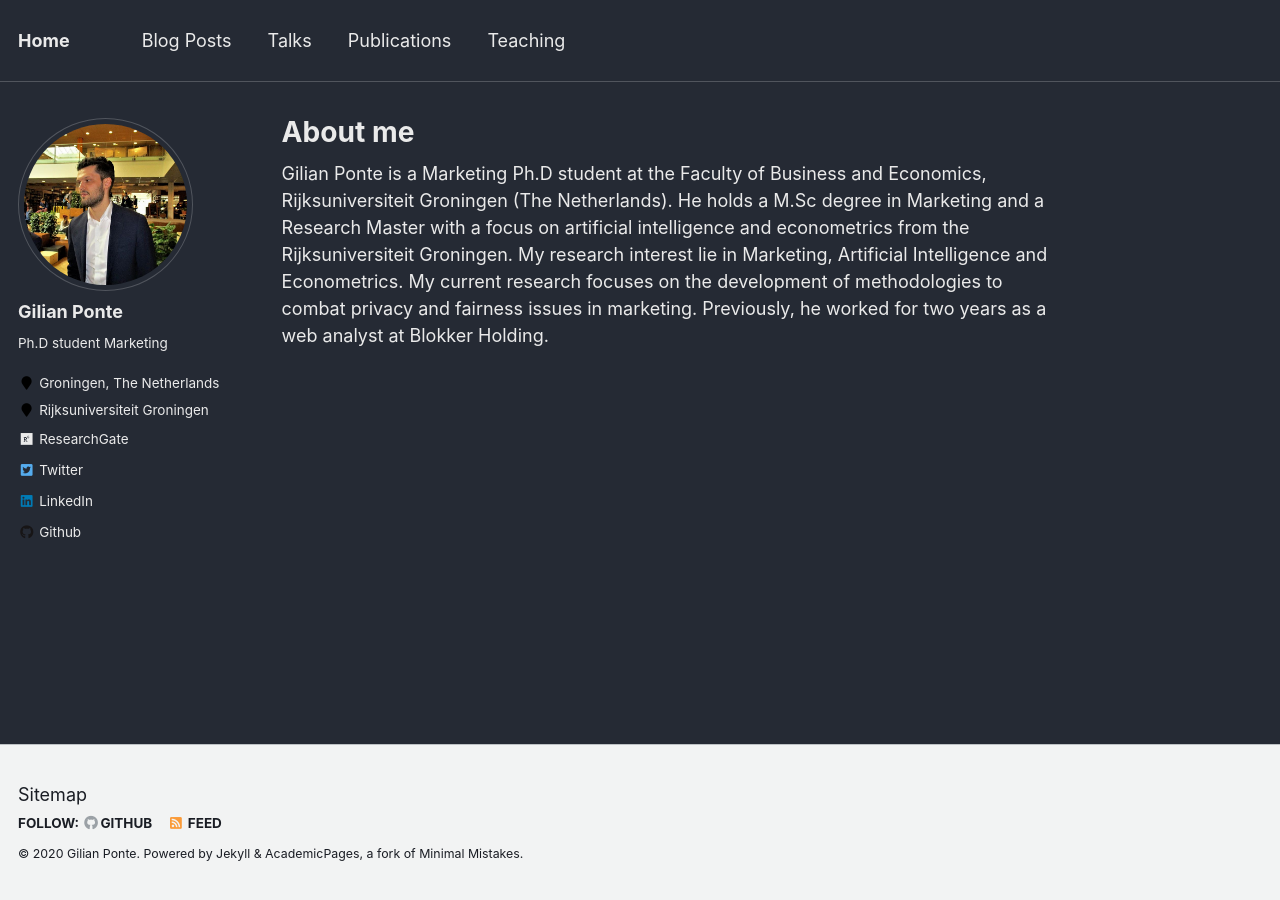
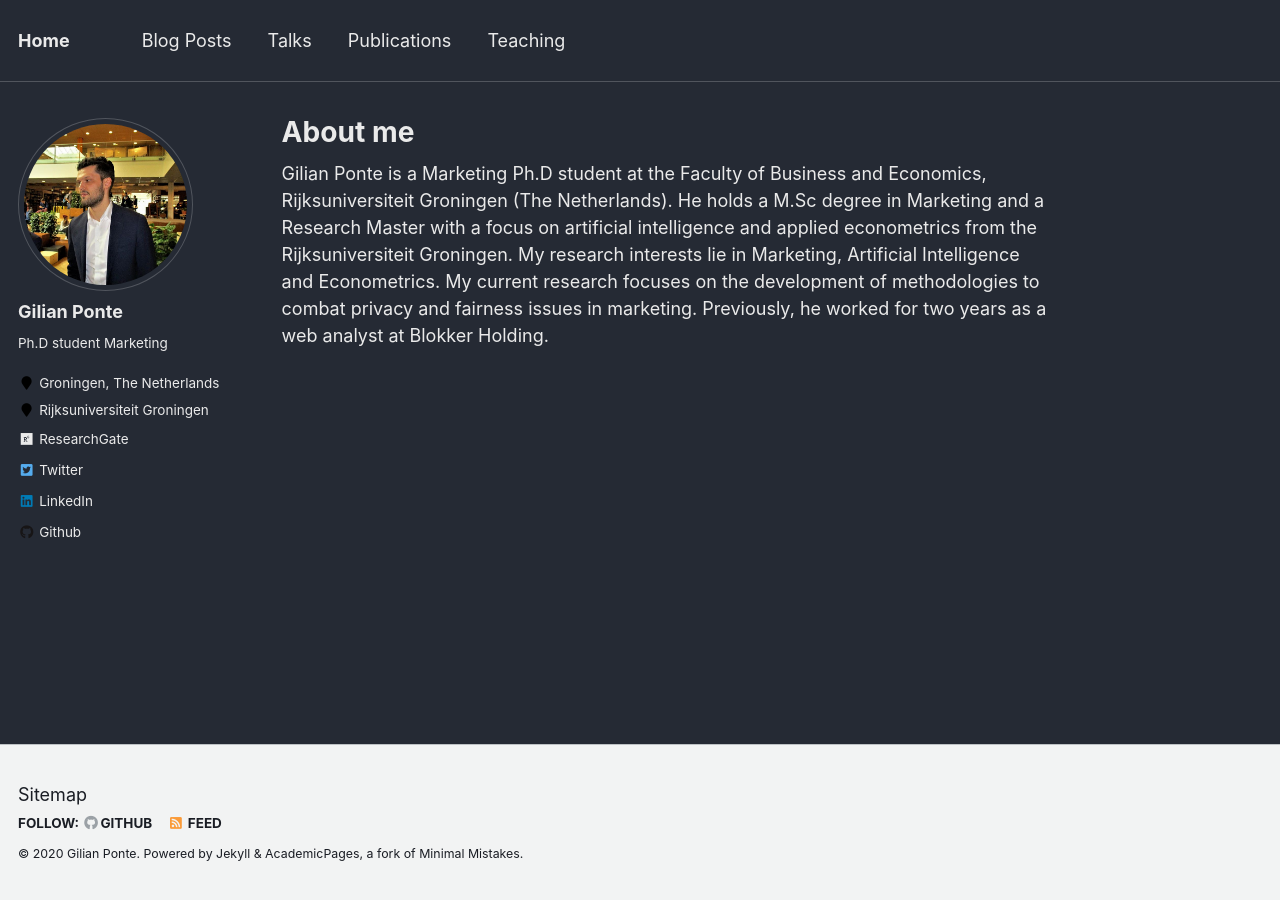
Before and after one commit to GilianPonte/gilianponte.github.io, a Jekyll site: the page built from _pages/about.md, in a window 1280 px wide. Built offline with Jekyll 4.4.1, drawn with Linux system fonts in a browser that asks for light colours.

Commit message:
Update about.md

```diff
--- a/_pages/about.md
+++ b/_pages/about.md
@@ -8,4 +8,4 @@ redirect_from:
   - /about.html
 ---
 
-Gilian Ponte is a Marketing Ph.D student at the Faculty of Business and Economics, Rijksuniversiteit Groningen (The Netherlands). He holds a M.Sc degree in Marketing and a Research Master with a focus on artificial intelligence and econometrics from the Rijksuniversiteit Groningen. My research interest lie in Marketing, Artificial Intelligence and Econometrics. My current research focuses on the development of methodologies to combat privacy and fairness issues in marketing. Previously, he worked for two years as a web analyst at Blokker Holding.
+Gilian Ponte is a Marketing Ph.D student at the Faculty of Business and Economics, Rijksuniversiteit Groningen (The Netherlands). He holds a M.Sc degree in Marketing and a Research Master with a focus on artificial intelligence and applied econometrics from the Rijksuniversiteit Groningen. My research interests lie in Marketing, Artificial Intelligence and Econometrics. My current research focuses on the development of methodologies to combat privacy and fairness issues in marketing. Previously, he worked for two years as a web analyst at Blokker Holding.
```
